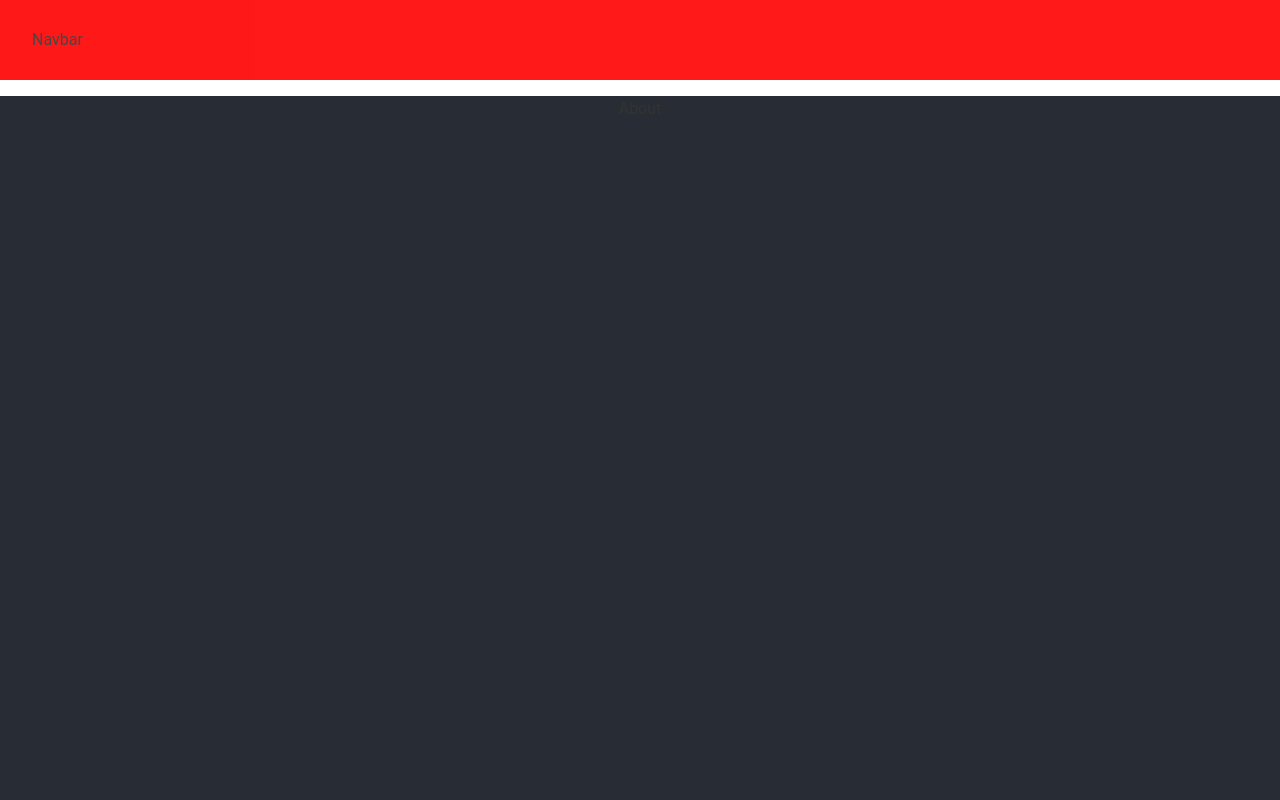
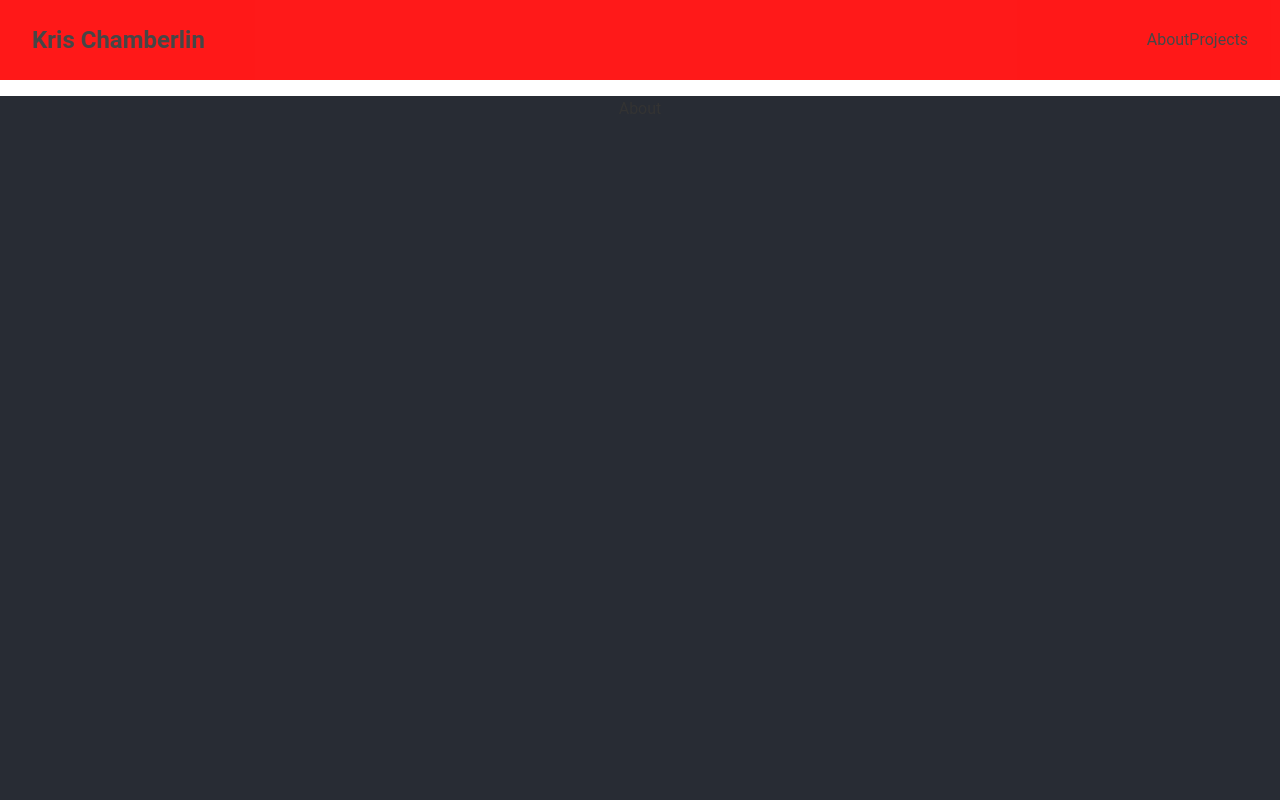
Before and after one commit to kechamberlin/kris-chamberlin-portfolio, a React (Create React App) app: page / in a window 1280 px wide. Shown: the top 800 px of the page. Built offline with nearby package versions, Linux system fonts and the light colour scheme.

Commit message:
Replaced div tag with nav tag. Replaced Navbar text with my name. Added ul tags with list elements for About and Projects.

```diff
--- a/src/components/Navbar.js
+++ b/src/components/Navbar.js
@@ -2,9 +2,13 @@ import React from 'react';
 
 function Navbar() {
   return (
-    <div className='navbar'>
-      <p>Navbar</p>
-    </div>
+    <nav className='navbar'>
+      <h1>Kris Chamberlin</h1>
+      <ul>
+        <li>About</li>
+        <li>Projects</li>
+      </ul>
+    </nav>
   );
 }
 
```
